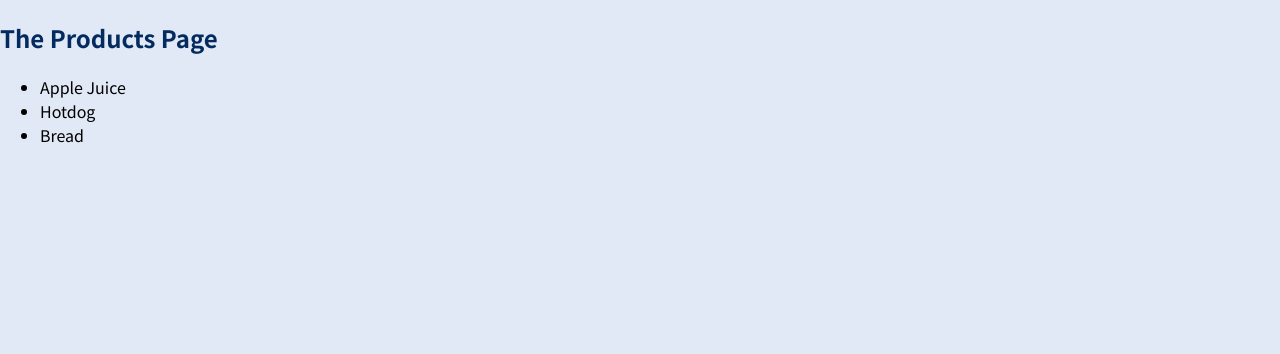
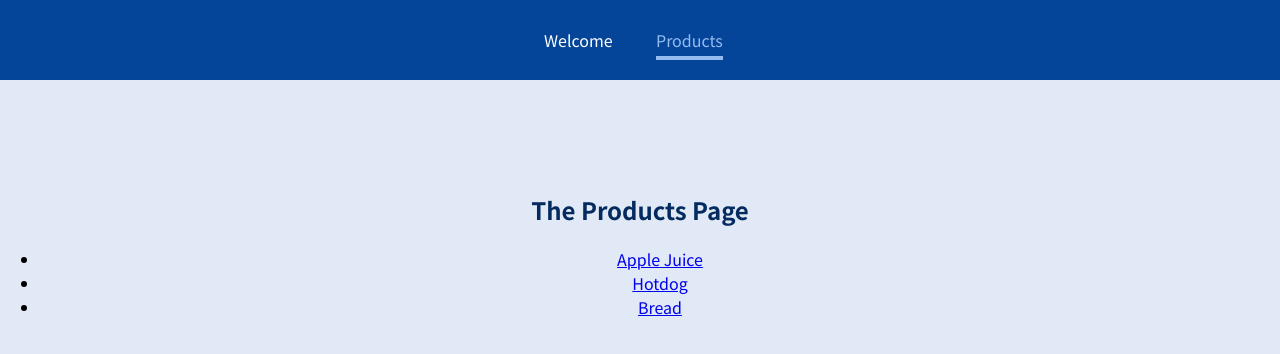
Before and after one commit to Djolevil/ReactPractice18, a JavaScript app: page /products in a window 1280 px wide. Shown: the top 354 px of the page. Built offline with nearby package versions, Linux system fonts and the light colour scheme.

Commit message:
Use Switch component and exact prop to configure routes

```diff
--- a/src/App.js
+++ b/src/App.js
@@ -1,4 +1,5 @@
-import { Route } from 'react-router-dom';
+import { Route, Switch } from 'react-router-dom';
+import MainHeader from './components/MainHeader';
 import ProductDetail from './pages/ProductDetail';
 import Products from './pages/Products';
 import Welcome from './pages/Welcome';
@@ -6,15 +7,20 @@ import Welcome from './pages/Welcome';
 function App() {
   return (
     <div>
+      <MainHeader />
+      <main>
+        <Switch>
           <Route path='/welcome'>
             <Welcome />
           </Route>
-      <Route path='/products'>
+          <Route path='/products' exact>
             <Products />
           </Route>
-      <Route path='/products-detail/:productId'>
+          <Route path='/products/:productId'>
             <ProductDetail />
           </Route>
+        </Switch>
+      </main>
     </div>
   );
 }
--- a/src/pages/Products.js
+++ b/src/pages/Products.js
@@ -1,11 +1,19 @@
+import { Link } from 'react-router-dom';
+
 const Products = () => {
   return (
     <section>
       <h1>The Products Page</h1>
       <ul>
-        <li>Apple Juice</li>
-        <li>Hotdog</li>
-        <li>Bread</li>
+        <li>
+          <Link to='/products/p1'>Apple Juice</Link>
+        </li>
+        <li>
+          <Link to='/products/p2'>Hotdog</Link>
+        </li>
+        <li>
+          <Link to='/products/p3'>Bread</Link>
+        </li>
       </ul>
     </section>
   );
```
Lines whose indentation alone changed are shown as unchanged.
